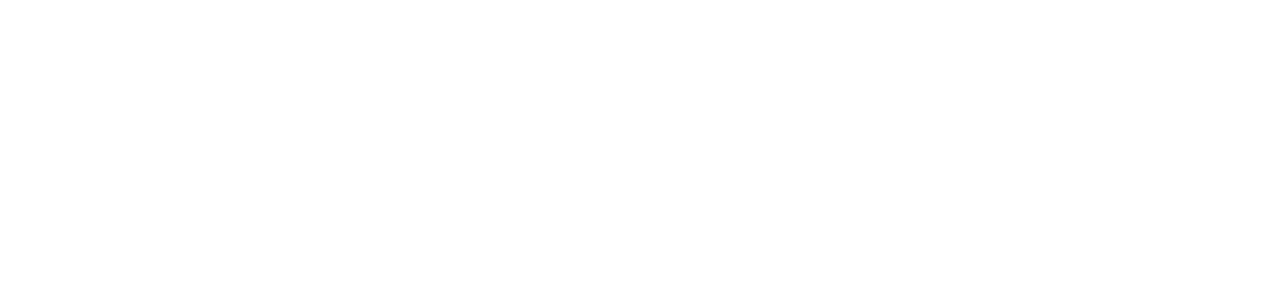
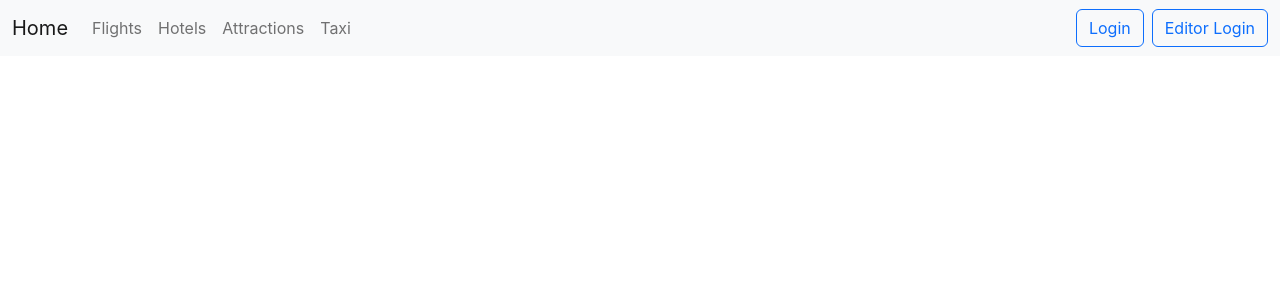
Before and after one commit to sahanperera00/Journeyly, a React (Create React App) app in the folder Project/frontend/: page / in a window 1280 px wide. Shown: the top 300 px of the page. Built offline with nearby package versions, Linux system fonts and the light colour scheme.

Commit message:
implemented navbar

```diff
--- a/Project/frontend/src/App.js
+++ b/Project/frontend/src/App.js
@@ -1,9 +1,10 @@
 import "./App.css";
+import Navbar from "./components/Navbar";
 
 function App() {
   return (
     <div>
-
+      <Navbar />
     </div>
   );
 }
--- /dev/null
+++ b/Project/frontend/src/components/Navbar.js
@@ -0,0 +1,68 @@
+import React from "react";
+
+const Navbar = (props) => {
+
+    return (
+        <div>
+            <nav className="navbar navbar-expand-lg bg-light">
+            <div className="container-fluid d-flex">
+                <a className="navbar-brand" href="home">Home</a>
+                <button className="navbar-toggler" type="button" data-bs-toggle="collapse" data-bs-target="#navbarNav" aria-controls="navbarNav" aria-expanded="false" aria-label="Toggle navigation">
+                <span className="navbar-toggler-icon"></span>
+                </button>
+                <div className="collapse navbar-collapse" id="navbarNav">
+                <ul className="navbar-nav">
+                    <li className="nav-item">
+                    <a className="nav-link" href="flights">Flights</a>
+                    </li>
+                    <li className="nav-item">
+                    <a className="nav-link" href="hotels">Hotels</a>
+                    </li>
+                    <li className="nav-item">
+                    <a className="nav-link" href="attractions">Attractions</a>
+                    </li>
+                    <li className="nav-item">
+                    <a className="nav-link" href="taxi">Taxi</a>
+                    </li>
+                </ul>
+                </div>
+                <a href="login">
+                    <button className="btn btn-outline-primary" type="submit">Login</button>
+                </a>
+                {/* <a href="editorLogin"> */}
+                <button type="button" className="btn btn-outline-primary ms-2" data-bs-toggle="modal" data-bs-target="#exampleModal">Editor Login</button>
+
+                    <div className="modal fade" id="exampleModal" tabIndex="-1" aria-labelledby="exampleModalLabel" aria-hidden="true">
+                        <div className="modal-dialog">
+                            <div className="modal-content">
+                            <div className="modal-header">
+                                <h5 className="modal-title" id="exampleModalLabel">Editor Login</h5>
+                                <button type="button" className="btn-close" data-bs-dismiss="modal" aria-label="Close"></button>
+                            </div>
+                                <form>
+                                    <div className="modal-body">
+                                        <div className="mb-3">
+                                            <label for="recipient-name" className="col-form-label">Email:</label>
+                                            <input type="text" className="form-control" id="recipient-name" />
+                                        </div>
+                                        <div className="mb-3">
+                                            <label for="message-text" className="col-form-label">Password:</label>
+                                            <input type="password" className="form-control" id="recipient-password" />
+                                        </div>
+                                    </div>
+                                    <div className="modal-footer">
+                                        <button type="button" className="btn btn-secondary" data-bs-dismiss="modal">Close</button>
+                                        <button type="submit" className="btn btn-primary">Login</button>
+                                    </div>
+                                </form>
+                            </div>
+                        </div>
+                    </div>
+                {/* </a> */}
+            </div>
+            </nav>
+        </div>
+    )
+}
+
+export default Navbar;
```
